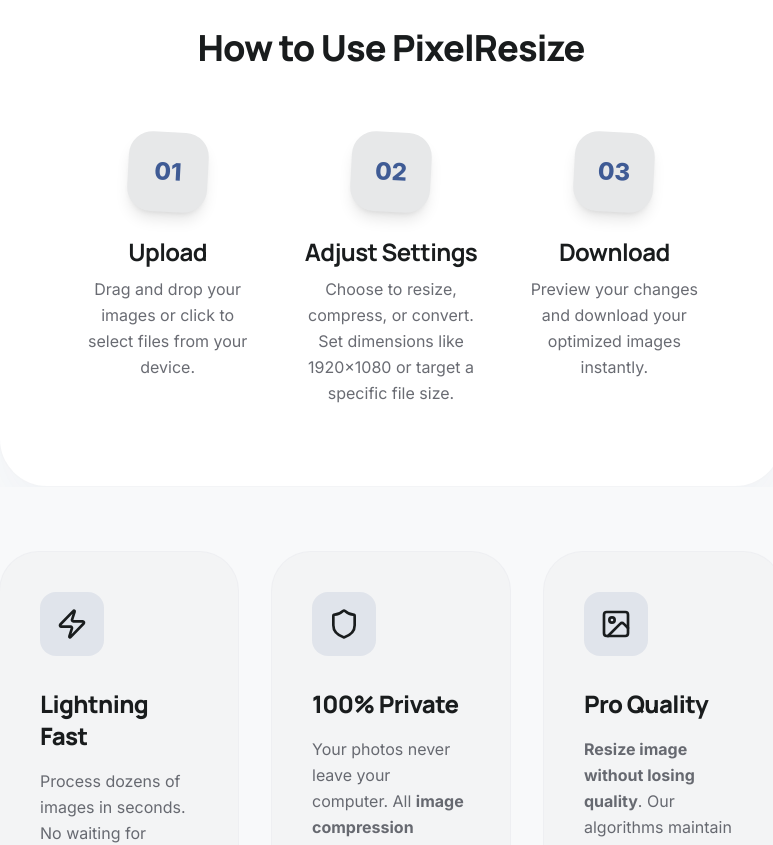
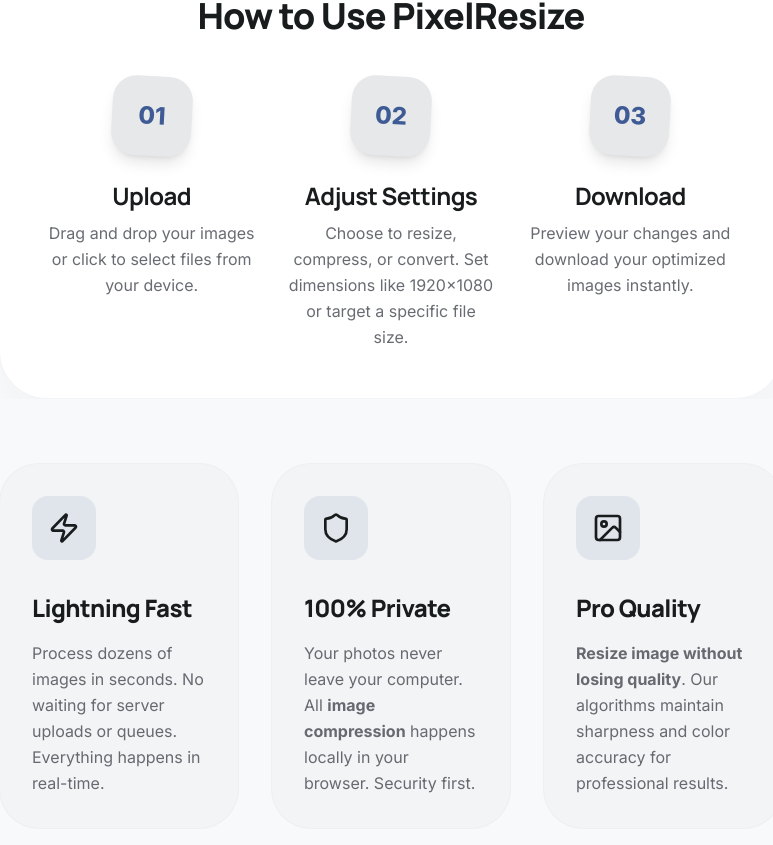
Before and after one commit to shining8090/pixelresize1.0, a React (Vite) app: page / in a window 1280 px wide. Shown: the part 1949-2794 px from the top of the page, without its empty margins (249-1022 px from the left). Built offline with nearby package versions, Linux system fonts and the light colour scheme.

Commit message:
refactor: Adjust UI spacing and remove CNAME
Updates several UI components to slightly adjust padding and margins for better visual spacing. Also removes the unused CNAME file.

```diff
--- a/src/components/Footer.tsx
+++ b/src/components/Footer.tsx
@@ -22,7 +22,7 @@
 
   return (
     <>
-      <footer className="bg-[#020617] py-16 mt-16 border-t border-white/5">
+      <footer className="bg-[#020617] py-10 mt-10 border-t border-white/5">
         <div className="max-w-7xl mx-auto px-6 md:px-8">
 
           {/* Top Grid */}
--- a/src/components/SEOContent.tsx
+++ b/src/components/SEOContent.tsx
@@ -24,10 +24,10 @@
       {/* How to Use */}
       <section className="relative overflow-hidden">
         <div className="max-w-6xl mx-auto px-6">
-          <div className="bg-surface-container-lowest rounded-[3rem] p-10 md:p-20 border border-outline-variant/20 shadow-2xl shadow-primary/5 relative">
+          <div className="bg-surface-container-lowest rounded-[3rem] p-8 md:p-12 border border-outline-variant/20 shadow-2xl shadow-primary/5 relative">
             <div className="absolute top-0 right-0 w-32 h-32 bg-primary/5 rounded-bl-[3rem] -z-10"></div>
-            <h2 className="text-3xl md:text-4xl font-black font-headline mb-16 text-center tracking-tight">How to Use PixelResize</h2>
-            <div className="grid grid-cols-1 md:grid-cols-3 gap-12 relative">
+            <h2 className="text-3xl md:text-4xl font-black font-headline mb-10 text-center tracking-tight">How to Use PixelResize</h2>
+            <div className="grid grid-cols-1 md:grid-cols-3 gap-8 relative">
               {/* Connecting Line (Desktop) */}
               <div className="hidden md:block absolute top-10 left-[15%] right-[15%] h-0.5 bg-gradient-to-r from-transparent via-outline-variant/30 to-transparent -z-10"></div>
 
@@ -57,7 +57,7 @@
       {/* Key Features */}
       <section className="max-w-6xl mx-auto px-6">
         <div className="grid grid-cols-1 md:grid-cols-3 gap-8">
-          <div className="group p-10 rounded-[2.5rem] bg-surface-container-low border border-outline-variant/10 hover:border-primary/30 transition-all duration-500 hover:shadow-2xl hover:shadow-primary/10">
+          <div className="group p-8 rounded-[2.5rem] bg-surface-container-low border border-outline-variant/10 hover:border-primary/30 transition-all duration-500 hover:shadow-2xl hover:shadow-primary/10">
             <div className="w-16 h-16 bg-primary/10 rounded-2xl flex items-center justify-center mb-8 group-hover:bg-primary group-hover:text-on-primary transition-all duration-500">
               <Zap className="w-8 h-8" />
             </div>
@@ -65,7 +65,7 @@
             <p className="text-on-surface-variant text-base leading-relaxed opacity-80">Process dozens of images in seconds. No waiting for server uploads or queues. Everything happens in real-time.</p>
           </div>
 
-          <div className="group p-10 rounded-[2.5rem] bg-surface-container-low border border-outline-variant/10 hover:border-primary/30 transition-all duration-500 hover:shadow-2xl hover:shadow-primary/10">
+          <div className="group p-8 rounded-[2.5rem] bg-surface-container-low border border-outline-variant/10 hover:border-primary/30 transition-all duration-500 hover:shadow-2xl hover:shadow-primary/10">
             <div className="w-16 h-16 bg-primary/10 rounded-2xl flex items-center justify-center mb-8 group-hover:bg-primary group-hover:text-on-primary transition-all duration-500">
               <Shield className="w-8 h-8" />
             </div>
@@ -73,7 +73,7 @@
             <p className="text-on-surface-variant text-base leading-relaxed opacity-80">Your photos never leave your computer. All <strong>image compression</strong> happens locally in your browser. Security first.</p>
           </div>
 
-          <div className="group p-10 rounded-[2.5rem] bg-surface-container-low border border-outline-variant/10 hover:border-primary/30 transition-all duration-500 hover:shadow-2xl hover:shadow-primary/10">
+          <div className="group p-8 rounded-[2.5rem] bg-surface-container-low border border-outline-variant/10 hover:border-primary/30 transition-all duration-500 hover:shadow-2xl hover:shadow-primary/10">
             <div className="w-16 h-16 bg-primary/10 rounded-2xl flex items-center justify-center mb-8 group-hover:bg-primary group-hover:text-on-primary transition-all duration-500">
               <ImageIcon className="w-8 h-8" />
             </div>
```
Also changed, not shown: vite.config.ts (+5 -9 lines), 1 other file (tests, documents, lock files or other folders).
